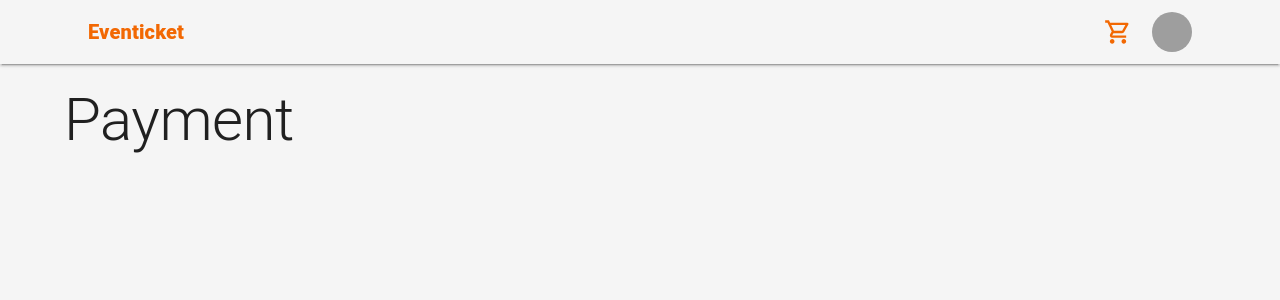
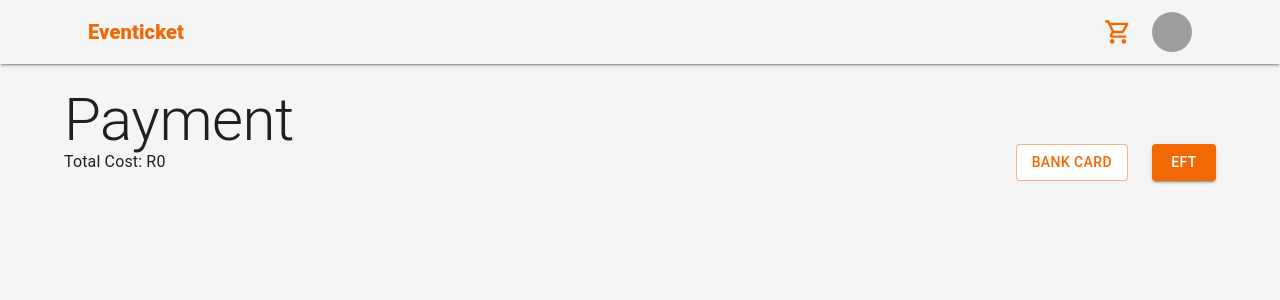
Before and after one commit to SihleKambula/eventicket, a Next.js app: page /payment in a window 1280 px wide. Shown: the top 300 px of the page. Built offline with nearby package versions, Linux system fonts and the light colour scheme; grey boxes are pictures that could not be loaded.

Commit message:
total calculation app

```diff
--- a/app/payment/page.tsx
+++ b/app/payment/page.tsx
@@ -1,11 +1,20 @@
 "use client";
 import PaymentCard from "@/components/PaymentCard";
 import { useCart } from "@/store/store";
-import { Container, Grid, Typography } from "@mui/material";
+import {
+  Box,
+  Button,
+  Container,
+  Grid,
+  Link,
+  Stack,
+  Typography,
+} from "@mui/material";
 import React from "react";
 
 export default function Page() {
   const { items } = useCart((state) => state);
+  let total: number = 0;
 
   return (
     <>
@@ -20,6 +29,36 @@ export default function Page() {
             );
           })}
         </Grid>
+        <Stack
+          direction='row'
+          justifyContent='space-between'
+          alignItems='center'
+          marginTop='20px'
+        >
+          <Box>
+            <Typography>
+              {items.forEach((item: any) => {
+                total = total + item.price * item.quantity;
+              })}
+              Total Cost: R{total}
+            </Typography>
+          </Box>
+          <Stack
+            direction='row'
+            justifyContent='flex-end'
+            alignItems='center'
+            spacing={3}
+          >
+            <Link href='/'>
+              <Button variant='outlined' sx={{ background: "#fff" }}>
+                Bank card
+              </Button>
+            </Link>
+            <Link href={"/payment"}>
+              <Button variant='contained'>EFT</Button>
+            </Link>
+          </Stack>
+        </Stack>
       </Container>
     </>
   );
```
